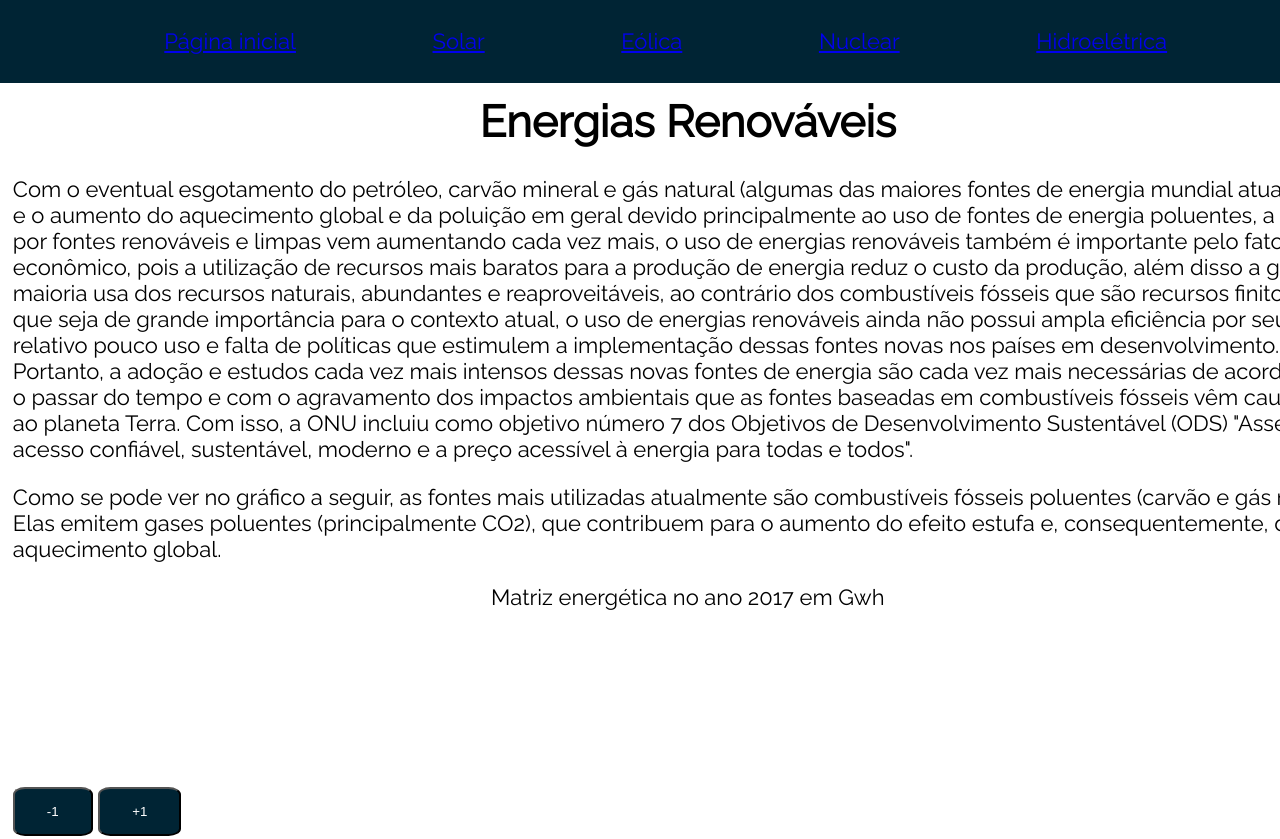
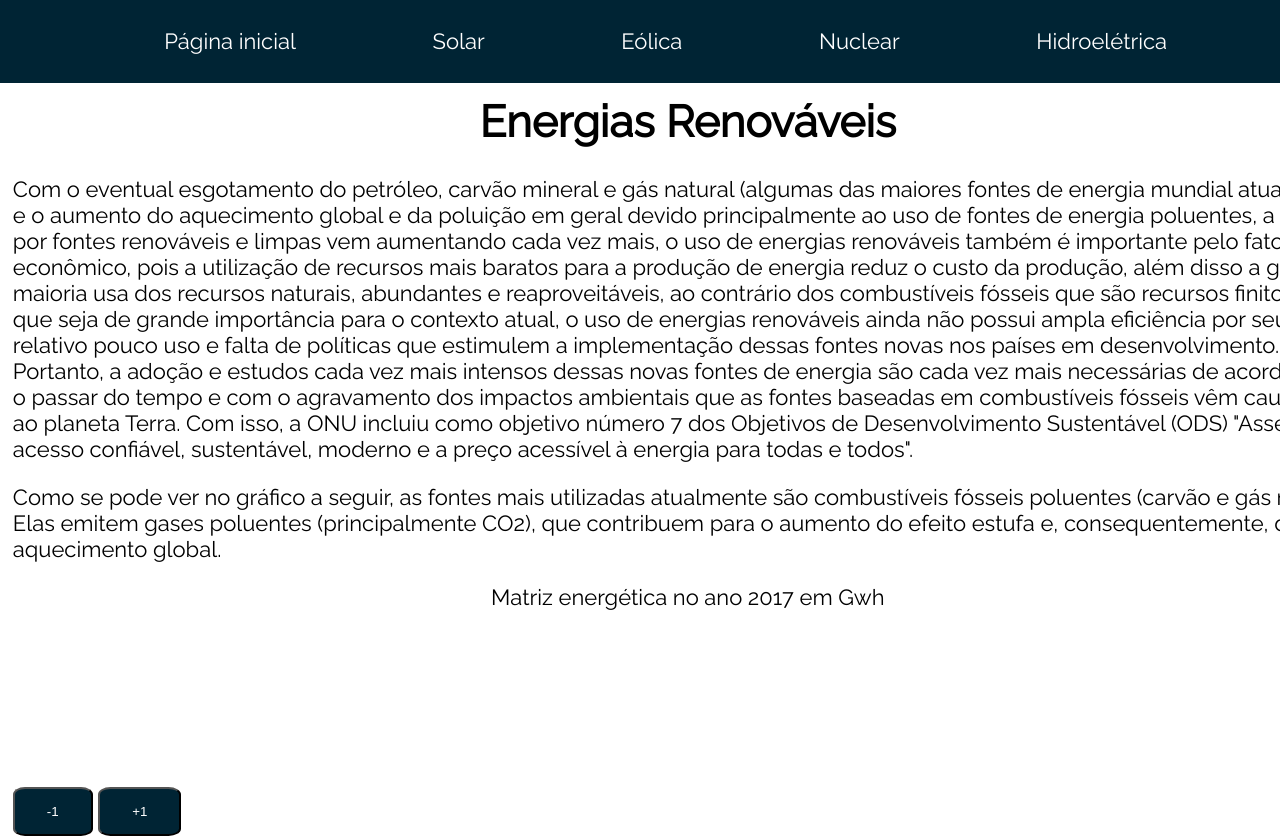
Before and after one commit to JaoSchmidt/OrgInfo, a plain HTML site: page index.html in a window 1280 px wide. Shown: the top 839 px of the page. Drawn offline with nearby package versions, Linux system fonts and the light colour scheme; no server answers.

Commit message:
Update index.html

```diff
--- a/index.html
+++ b/index.html
@@ -14,11 +14,11 @@
 <body>
     <nav>
         <ul>
-            <div class="botao"><li><a href= "index.html">Página inicial</a></li></div>
-            <div class="botao"><li><a href= "energia_solar/index.html">Solar</a></li></div>
-            <div class="botao"><li><a href= "energia_eolica/index.html">Eólica</a></li></div>
-            <div class="botao"><li><a href= "energia_nuclear/index.html">Nuclear</a></li></div>
-            <div class="botao"><li><a href= "energia_hidroeletrica/index.html">Hidroelétrica</a></li></div>
+            <div class="botao"><li><a class="linkButton" href= "../index.html">Página inicial</a></li></div>
+            <div class="botao"><li><a class="linkButton" href= "../energia_solar/index.html">Solar</a></li></div>
+            <div class="botao"><li><a class="linkButton" href= "../energia_eolica/index.html">Eólica</a></li></div>
+            <div class="botao"><li><a class="linkButton" href= "../energia_nuclear/index.html">Nuclear</a></li></div>
+            <div class="botao"><li><a class="linkButton" href= "../energia_hidroeletrica/index.html">Hidroelétrica</a></li></div>
         </ul>
     </nav>
 
```
